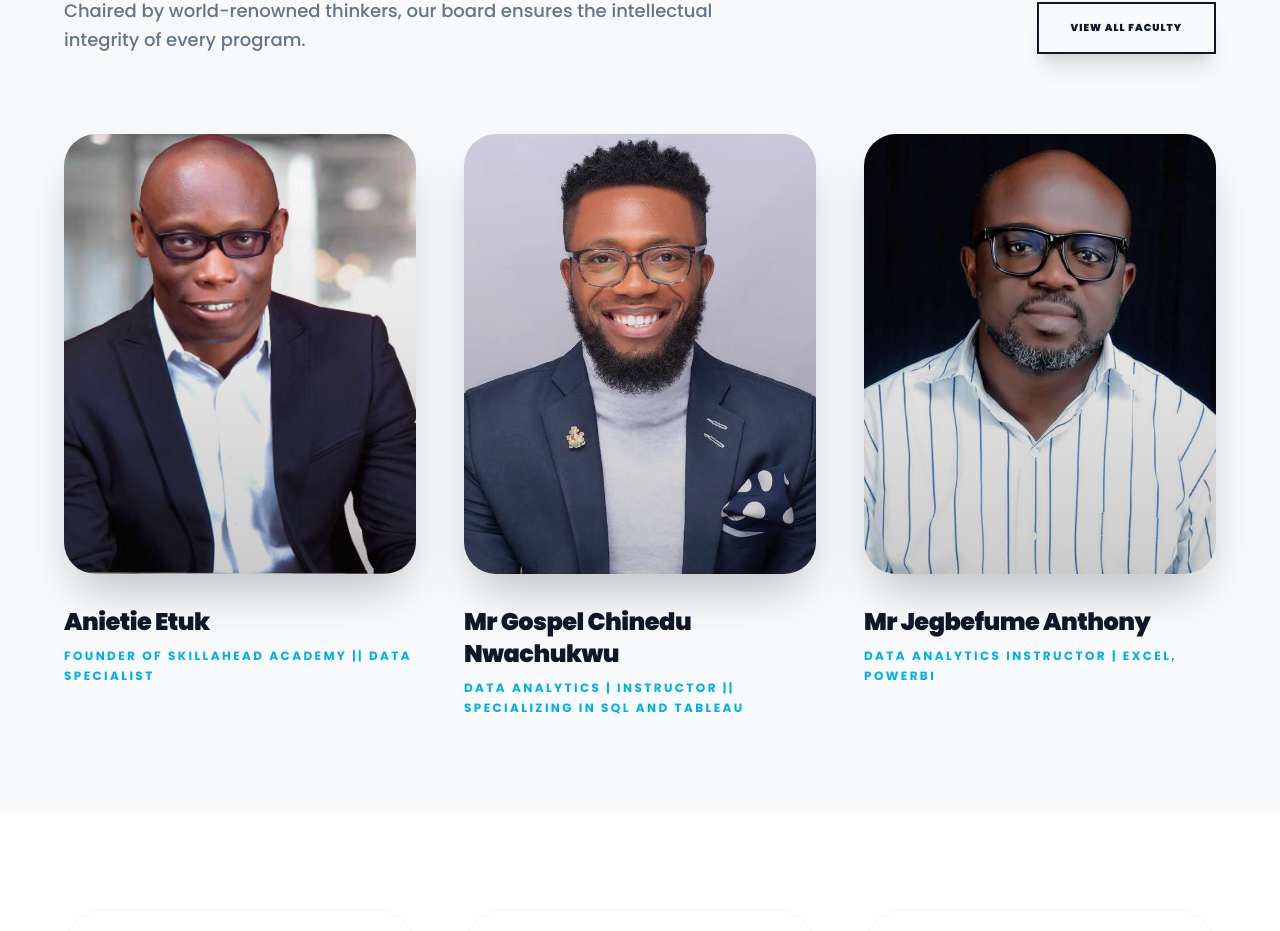
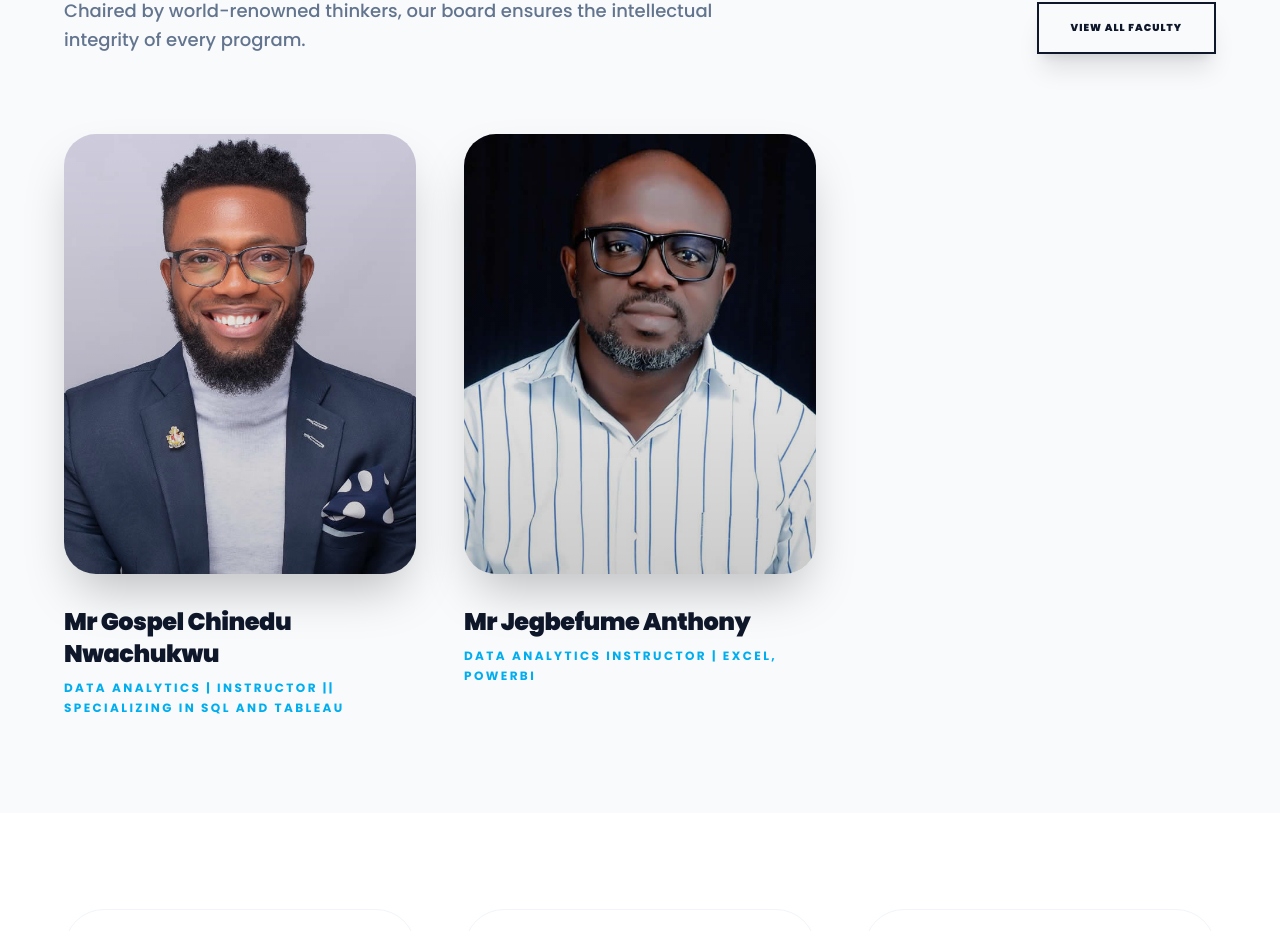
Before and after one commit to chriswenzy/skillahead, a Next.js app: page /about in a window 1280 px wide. Shown: the part 1846-2777 px from the top of the page. Built offline with nearby package versions, Linux system fonts and the light colour scheme.

Commit message:
refactor: comment out founder profile and fix indentation in about page

```diff
--- a/app/about/page.tsx
+++ b/app/about/page.tsx
@@ -22,8 +22,8 @@ export default function About() {
 
           <ScrollReveal delay={0.2}>
             <div className="bg-white p-8 md:p-16 rounded-[2rem] md:rounded-[3rem] shadow-sm border border-slate-100 max-w-4xl mx-auto text-center space-y-6 md:space-y-8">
-               <h2 className="text-2xl md:text-3xl font-black text-slate-900 uppercase tracking-widest leading-tight">SkillAhead was built on <br/><span className="text-primary italic">a simple belief:</span></h2>
-               <p className="text-3xl md:text-4xl font-black text-slate-900 tracking-tighter">Learning should lead to <br/> real outcomes.</p>
+              <h2 className="text-2xl md:text-3xl font-black text-slate-900 uppercase tracking-widest leading-tight">SkillAhead was built on <br /><span className="text-primary italic">a simple belief:</span></h2>
+              <p className="text-3xl md:text-4xl font-black text-slate-900 tracking-tighter">Learning should lead to <br /> real outcomes.</p>
               <p className="text-base md:text-lg text-slate-500 font-medium leading-relaxed max-w-2xl mx-auto">
                 Too many people learn tools but struggle to apply them. We exist to bridge that gap—by focusing on practical skills, real problems, and business impact.
               </p>
@@ -73,11 +73,11 @@ export default function About() {
 
           <div className="grid grid-cols-1 md:grid-cols-3 gap-8 md:gap-12">
             {[
-              {
-                name: "Anietie Etuk",
-                role: "Founder of SkillAhead Academy || Data Specialist",
-                image: "/team/anietie-v2.png"
-              },
+              // {
+              //   name: "Anietie Etuk",
+              //   role: "Founder of SkillAhead Academy || Data Specialist",
+              //   image: "/team/anietie-v2.png"
+              // },
               {
                 name: "Mr Gospel Chinedu Nwachukwu",
                 role: "Data Analytics | Instructor || Specializing in SQL and Tableau",
```
Lines whose indentation alone changed are shown as unchanged.
